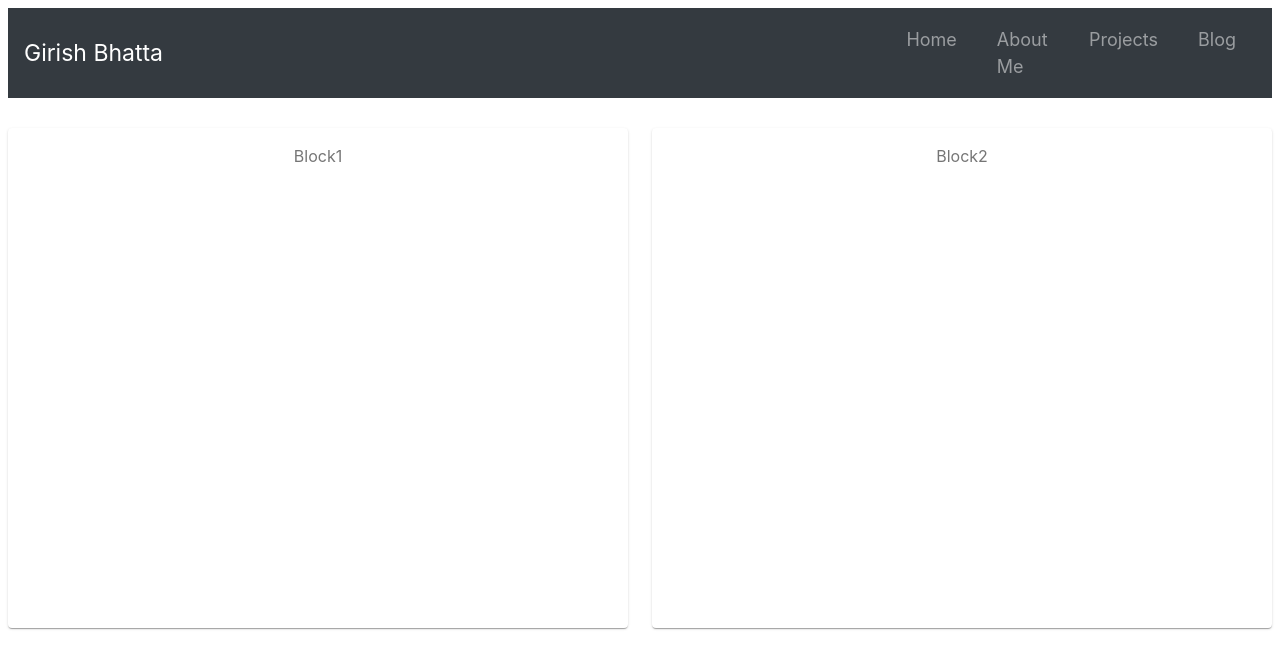
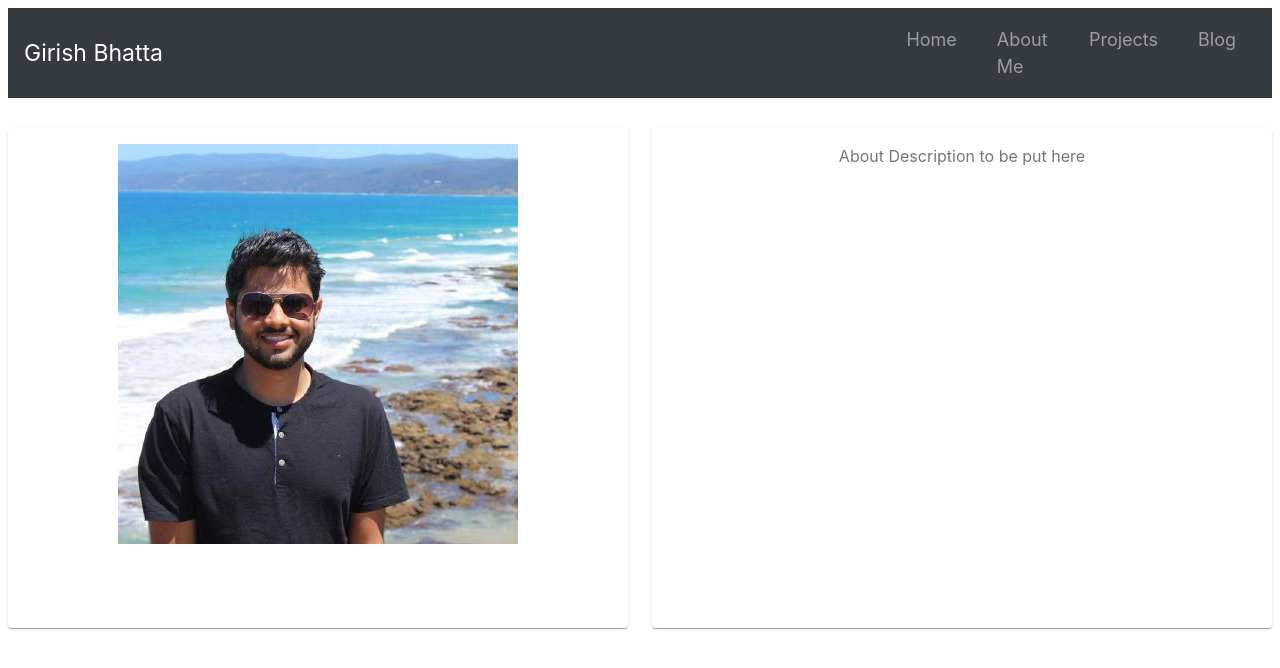
Before and after one commit to girish1993/girish1993.github.io-my-portfolio, a React (Create React App) app: page / in a window 1280 px wide. Shown: the top 668 px of the page. Built offline with nearby package versions, Linux system fonts and the light colour scheme.

Commit message:
adding image component to the portfolio

```diff
--- a/src/components/GridContentItem.js
+++ b/src/components/GridContentItem.js
@@ -2,10 +2,21 @@ import React from 'react';
 import Paper from '@material-ui/core/Paper';
 import Grid from '@material-ui/core/Grid';
 
+const imageStyle = {
+  maxWidth: "100%",
+  maxHeight: "100%",
+}
 const GridContentItem = ({gridContent}) => {
     return (
+      gridContent.contentType === "image" ?
         <Grid item xs>
-          <Paper className={gridContent.className}>{gridContent.content}</Paper>
+          <Paper className={gridContent.className}>
+            <img src= {require("../assets/images/profile_pic.png")} alt={gridContent.alt} style = {imageStyle}/>
+          </Paper>
+        </Grid>
+        :
+        <Grid item xs>
+          <Paper className={gridContent.className}>{gridContent.text}</Paper>
         </Grid>
     );
 }
--- a/src/containers/GridInfoContainer.js
+++ b/src/containers/GridInfoContainer.js
@@ -21,8 +21,10 @@ const GridInfoContainer = () => {
     return (
         <div className = {classes.root} style = {{marginTop:"30px"}}>
             <Grid container spacing={3}>
-                <GridContentItem gridContent = {{content:"Block1", className: classes.paper}}/>
-                <GridContentItem gridContent = {{content:"Block2", className: classes.paper}}/>
+                <GridContentItem gridContent = {{contentType:"image", url:"../assets/images/profile_pic.png",
+                                  className: classes.paper, alt:"Profile Picture for the Portfolio"}}/>
+                <GridContentItem gridContent = {{contentType:"text", text:"About Description to be put here" ,
+                                  className: classes.paper}}/>
             </Grid>
         </div>
     );
```
Also changed, not shown: src/assets/images/profile_pic.png (added), 1 other file (tests, documents, lock files or other folders).
